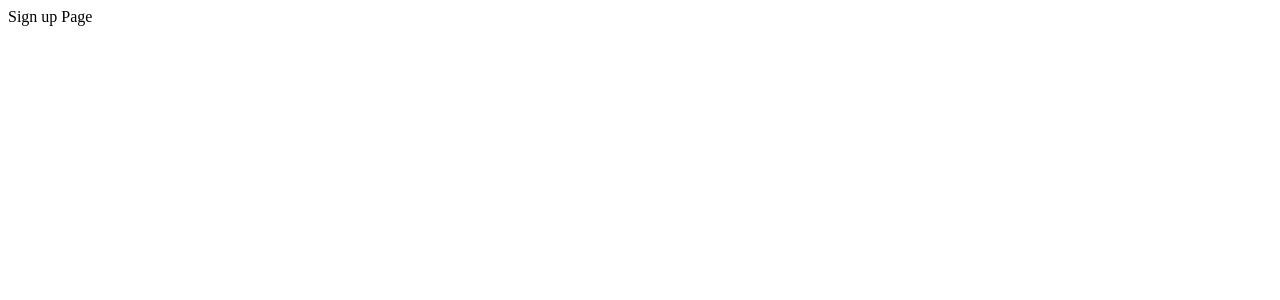
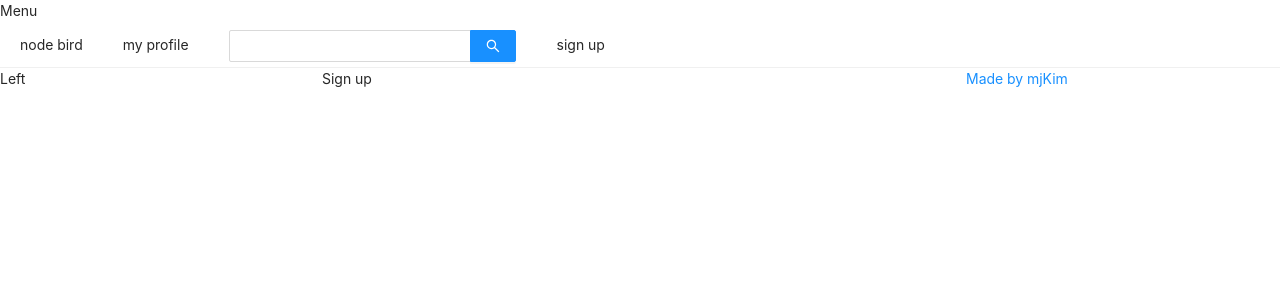
Before and after one commit to wwwkimminja/React_Next.js_nodebirdSNS, a Next.js app in the folder front/: page /signup in a window 1280 px wide. Shown: the top 300 px of the page. Built offline with nearby package versions, Linux system fonts and the light colour scheme.

Commit message:
apply ant-design

```diff
--- a/front/components/AppLayout.js
+++ b/front/components/AppLayout.js
@@ -1,19 +1,45 @@
 import PropTypes from 'prop-types';
 import Link from 'next/link';
+import { Menu, Input, Row, Col } from 'antd';
+import 'antd/dist/antd.css';
 
-const AppLayout = ({children}) =>{
+
+
+
+const AppLayout = ({ children }) => {
     return (
         <div>
-            <div>
-                <Link href="/">node bird</Link>
-                <Link href="/profile">my profile</Link>
-                <Link href="/signup">sign up</Link>
-            </div>
-{children}
+            <Menu mode="horizontal">
+                <Menu.Item key="home">
+                    <Link href="/">node bird</Link>
+                </Menu.Item>
+                <Menu.Item key="profile">
+                    <Link href="/profile">my profile</Link>
+                </Menu.Item>
+                <Menu.Item>
+                    <Input.Search enterButton style={{ verticalAlign: "middle" }} />
+                </Menu.Item>
+                <Menu.Item key="signup">
+                    <Link href="/signup">sign up</Link>
+                </Menu.Item>
+            </Menu>
+            <Row gutter={8}>
+                <Col xs={24} md={6} >
+                    Left
+                </Col>
+                <Col xs={24} md={12} >
+                    {children}
+                </Col>
+                <Col xs={24} md={6} >
+                     {/* target="_blank"を使う場合、セキュリティの為rel="noreferrer noopenr" が必須　*/ }
+                    <a href="https;//www.kimminja.com" target="_blank" rel="noreferrer noopener">Made by mjKim </a>
+                </Col>
+
+            </Row>
         </div>
     );
 };
-AppLayout.propTypes={
+AppLayout.propTypes = {
     children: PropTypes.node.isRequired,
 }
 export default AppLayout;
--- a/front/package.json
+++ b/front/package.json
@@ -9,7 +9,10 @@
   "author": "kimminja",
   "license": "ISC",
   "dependencies": {
-    "next": "^9.5.5"
+    "@ant-design/icons": "^4.7.0",
+    "antd": "^4.19.1",
+    "next": "^9.5.5",
+    "styled-components": "^5.3.3"
   },
   "devDependencies": {
     "eslint": "^8.10.0",
--- /dev/null
+++ b/front/pages/_app.js
@@ -0,0 +1,18 @@
+import PropTypes from 'prop-types';
+import Head from 'next/head';
+
+
+const App = ({Component}) => {
+    return (
+        <>
+        <div>Menu</div>
+        <Component/>
+        </>
+    );
+};
+
+App.propTypes ={
+    Component : PropTypes.elementType.isRequired,
+}
+
+export default App;
--- a/front/pages/index.js
+++ b/front/pages/index.js
@@ -1,9 +1,13 @@
 import AppLayout from "../components/AppLayout";
+import Head from 'next/head';
+
 
 const Home =()=>{
 return(
     <AppLayout>
-
+       <Head>
+            <title>Home |NodeBird</title>
+        </Head>
         <div>Hello,Next!</div>
 
     </AppLayout>
--- a/front/pages/signup.js
+++ b/front/pages/signup.js
@@ -1,6 +1,15 @@
-const SignUp =() => {
+
+import AppLayout from "../components/AppLayout";
+import Head from 'next/head';
+
+const SignUp = () => {
     return (
-      <div>Sign up Page</div>
+       <AppLayout>
+        <Head>
+        <title>Sign up |NodeBird</title>
+    </Head>
+        <div>Sign up</div>
+        </AppLayout>
     )
 }
 
```
Also changed, not shown: front/pages/profile.js (+8 -0 lines), 1 other file (tests, documents, lock files or other folders).
